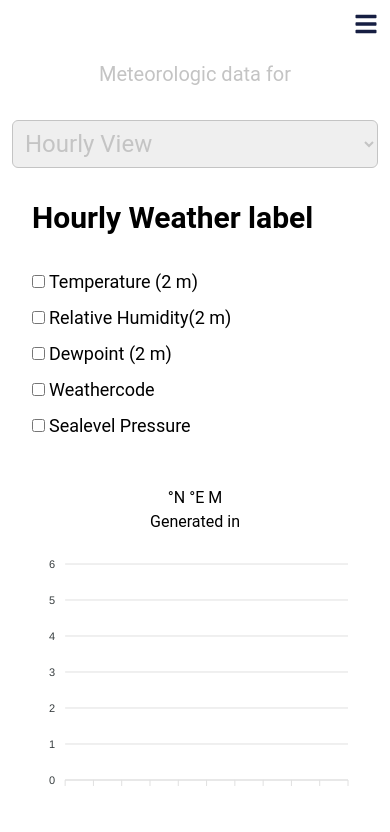
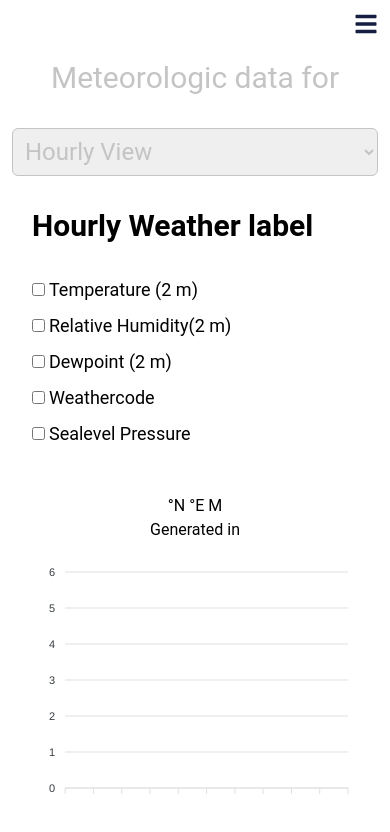
Before and after one commit to Techtees/meteo, a React (Create React App) app: page /details in a window 390 px wide. Shown: the top 832 px of the page. Built offline with nearby package versions, Linux system fonts and the light colour scheme.

Commit message:
style responsiveness

```diff
--- a/src/components/DisplayData.jsx
+++ b/src/components/DisplayData.jsx
@@ -117,11 +117,11 @@ function DisplayData() {
 
 
   return (
-    <div className="w-[100%] relative">
+    <div className="w-[100%] h-[100vh] overflow-hidden relative">
       <MobileIcon />
       <div className="mx-auto">
         <div className="mt-[3rem] p-3 ">
-          <h1 className="text-[#c4c4c4] font-normal text-xl md:text-4xl text-center mb-8">
+          <h1 className="text-[#c4c4c4] font-normal text-3xl md:text-4xl text-center mb-8">
             Meteorologic data for{" "}
             <span className="text-primary-purple ">{city}</span>
           </h1>
```
